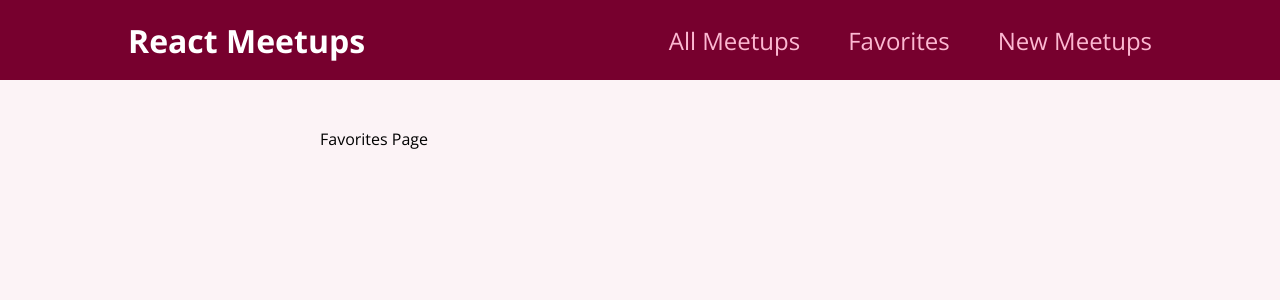
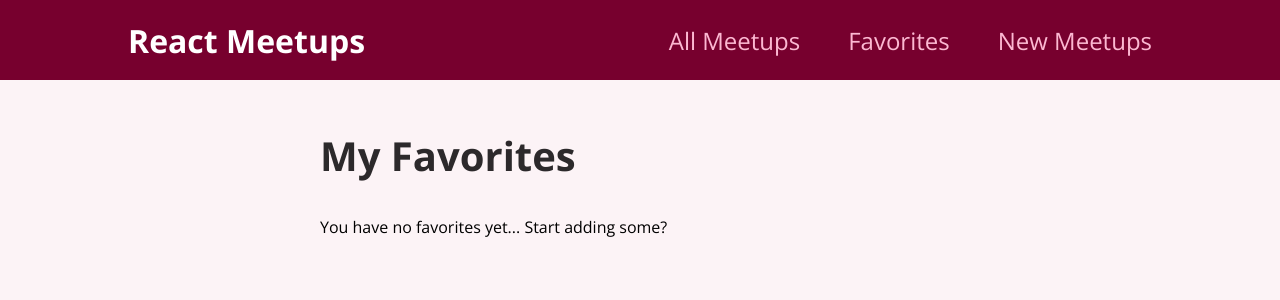
Before and after one commit to olena-ole/react-meetup-app, a React (Create React App) app: page /favorites in a window 1280 px wide. Shown: the top 300 px of the page. Built offline with nearby package versions, Linux system fonts and the light colour scheme.

Commit message:
favorites page displays items added to favorites using context

```diff
--- a/src/pages/Favorites.js
+++ b/src/pages/Favorites.js
@@ -1,3 +1,17 @@
+import { useContext } from "react"
+import FavoritesContext from "../store/favorites-context"
+import MeetupList from "../components/meetups/MeetupList"
+
 export default function FavoitesPage() {
-    return <div>Favorites Page</div>
+    const favoritesCtx = useContext(FavoritesContext)
+    const content = favoritesCtx.totalFavorites === 0 ?
+                    <p>You have no favorites yet... Start adding some?</p> :
+                    <MeetupList meetups={favoritesCtx.favorites}/>
+
+    return (
+        <section>
+            <h1>My Favorites</h1>
+            {content}
+        </section>
+    )
 }
```
